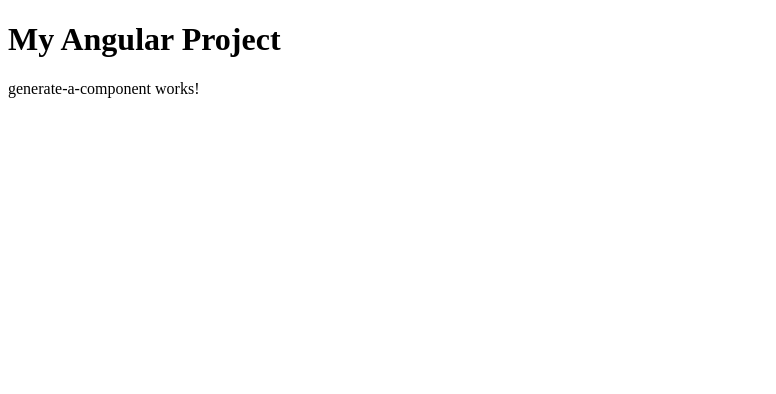
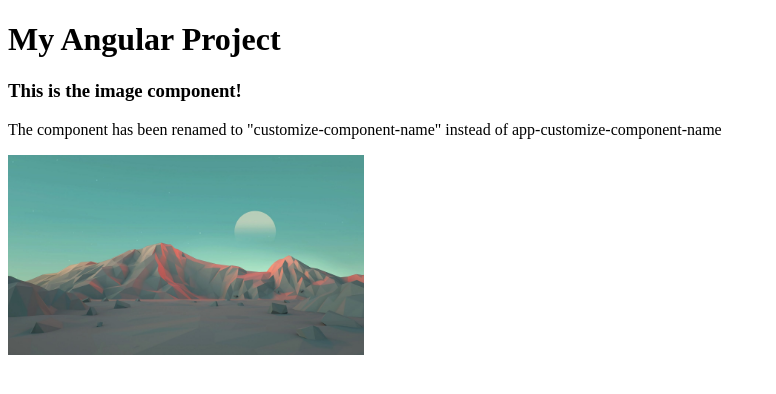
Before and after one commit to Linnzh/angular-learning, an Angular app: page / in a window 1280 px wide. Shown: the top 394 px of the page, without its empty margins (0-776 px from the left). Built offline with nearby package versions, Linux system fonts and the light colour scheme.

Commit message:
customize the component name

```diff
--- a/src/app/app.component.html
+++ b/src/app/app.component.html
@@ -1,3 +1,5 @@
 <h1>My Angular Project</h1>
 
-<app-generate-a-component></app-generate-a-component>
+<!-- <app-generate-a-component></app-generate-a-component> -->
+
+<customize-component-name></customize-component-name>
--- a/src/app/app.module.ts
+++ b/src/app/app.module.ts
@@ -4,11 +4,13 @@ import { BrowserModule } from '@angular/platform-browser';
 import { AppRoutingModule } from './app-routing.module';
 import { AppComponent } from './app.component';
 import { GenerateAComponentComponent } from './components/demo/generate-a-component/generate-a-component.component';
+import { CustomizeComponentNameComponent } from './components/demo/customize-component-name/customize-component-name.component';
 
 @NgModule({
   declarations: [
     AppComponent,
-    GenerateAComponentComponent
+    GenerateAComponentComponent,
+    CustomizeComponentNameComponent
   ],
   imports: [
     BrowserModule,
--- /dev/null
+++ b/src/app/components/demo/customize-component-name/customize-component-name.component.html
@@ -0,0 +1,5 @@
+<h3>This is the image component!</h3>
+
+<p>The component has been renamed to "customize-component-name" instead of app-customize-component-name</p>
+
+<img src="/assets/images/img-8e2c27a1a7510d3b73317e96ec2f4b72.jpg" alt="this is a image!" width="auto" height="200px">
--- /dev/null
+++ b/src/app/components/demo/customize-component-name/customize-component-name.component.ts
@@ -0,0 +1,15 @@
+import { Component, OnInit } from '@angular/core';
+
+@Component({
+  selector: 'customize-component-name', // the origin name is app-customize-componnet-name
+  templateUrl: './customize-component-name.component.html',
+  styleUrls: ['./customize-component-name.component.scss']
+})
+export class CustomizeComponentNameComponent implements OnInit {
+
+  constructor() { }
+
+  ngOnInit(): void {
+  }
+
+}
```
Also changed, not shown: src/app/components/demo/customize-component-name/customize-component-name.component.scss (added), src/assets/images/img-8e2c27a1a7510d3b73317e96ec2f4b72.jpg (added), 1 other file (tests, documents, lock files or other folders).
